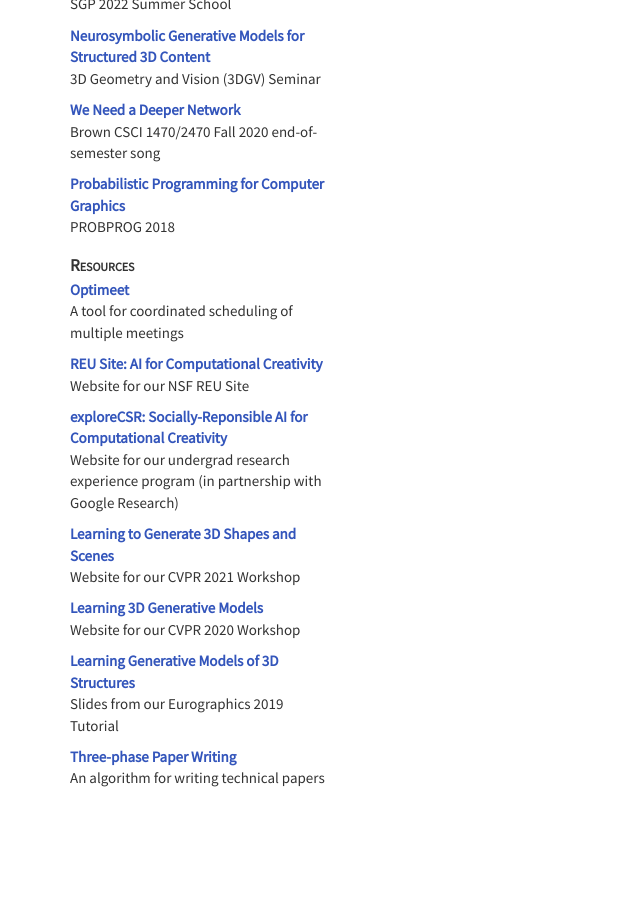
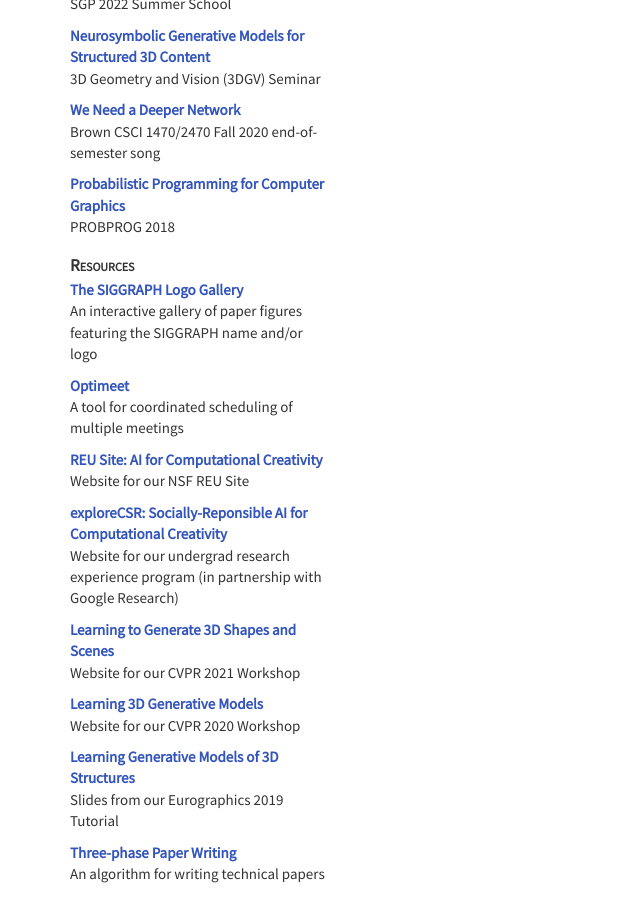
Before and after one commit to dritchie/dritchie.github.io, a Jekyll site: the page built from prospective_students.html, in a window 1280 px wide and 900 px high, scrolled down 1165 px. Shown: the whole window, without its empty margins (0-640 px from the left). Built offline with Jekyll 4.4.1, drawn with Linux system fonts in a browser that asks for light colours; before the commit the page ends 1969 px from its top, so only the background shows below that.

Commit message:
Announce SIGGRAPH Logo Gallery

```diff
--- a/_data/resources.json
+++ b/_data/resources.json
@@ -1,4 +1,9 @@
 [
+	{
+		"name": "The SIGGRAPH Logo Gallery",
+		"link": "http://siggraph-logo.gallery/",
+		"description": "An interactive gallery of paper figures featuring the SIGGRAPH name and/or logo"
+	},
 	{
 		"name": "Optimeet",
 		"link": "https://github.com/dritchie/optimeet",
--- /dev/null
+++ b/_news/siglogo.html
@@ -0,0 +1,5 @@
+---
+date: '2022-08-07'
+---
+
+Check out <a href="http://siggraph-logo.gallery/">The SIGGRAPH Logo Gallery</a>, an interactive website I made to showcase creative figures from graphics research papers!
```
